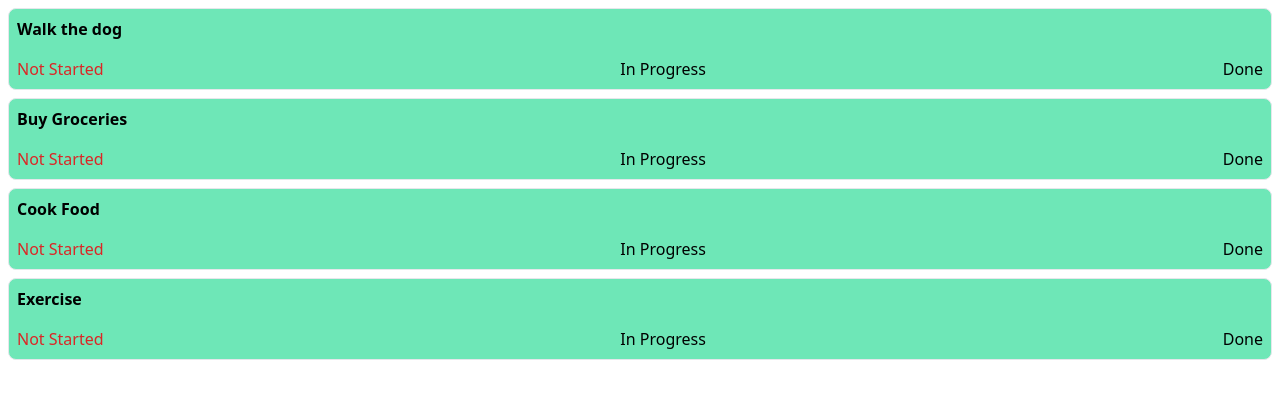
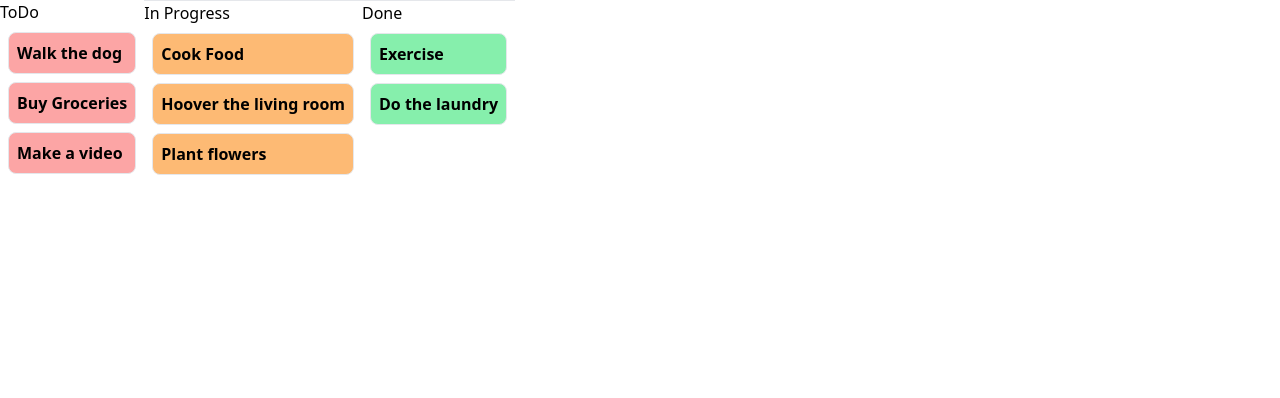
Before and after one commit to LilyBurton/to-do-app, a React (Vite) app: page / in a window 1280 px wide. Shown: the top 398 px of the page. Built offline with nearby package versions, Linux system fonts and the light colour scheme.

Commit message:
Making columns

```diff
--- a/src/App.tsx
+++ b/src/App.tsx
@@ -1,12 +1,26 @@
 import './App.css'
 import TaskCard from './components/TaskCard'
-import {tasks} from './utils/data-tasks'
+import {tasks, statuses} from './utils/data-tasks'
 
 function App() {
+  const columns = statuses.map((status) => {
+    const tasksInColumn = tasks.filter((task) => task.status === status)
+    return {
+      title: status,
+      tasks: tasksInColumn
+    }
+  })
 
   return (
   <>
-    {tasks.map((task) => <TaskCard task={task} />)}
+  <div className= "flex divide-y">
+    {columns.map((column) => (
+      <div>
+        <h1>{column.title}</h1>
+          {column.tasks.map((task) => <TaskCard task={task} />)}
+      </div>
+    ))}
+  </div>
 
   </>
   )
--- a/src/components/TaskCard.tsx
+++ b/src/components/TaskCard.tsx
@@ -3,17 +3,25 @@ import {Task} from '../utils/data-tasks'
 const TaskCard = ({task}: {
     task: Task
 }) => {
-    return <div className="border rounded-lg px-2 m-2 bg-emerald-300">
+  let backgroundColorClass = '';
+  switch(task.status) {
+      case 'ToDo':
+          backgroundColorClass = 'bg-red-300';
+          break;
+      case 'In Progress':
+          backgroundColorClass = 'bg-orange-300';
+          break;
+      case 'Done':
+          backgroundColorClass = 'bg-green-300';
+          break;
+      default:
+          backgroundColorClass = 'bg-gray-300'; // Default color
+          break;
+  }
+    return <div className={`border rounded-lg px-2 m-2 ${backgroundColorClass}`}>
     <div className="text-base font-semibold py-2">
       {task.title}
       </div>
-        <div className="flex gap-4 justify-between py-2">
-          <div className="text-red-600">{task.notStarted}</div>
-          <div>{task.inProgress}</div>
-          <div>{task.status}</div>
-        </div>
-      <div>
-    </div>
   </div>
 }
 
--- a/src/utils/data-tasks.tsx
+++ b/src/utils/data-tasks.tsx
@@ -1,33 +1,43 @@
+export type Status = 'ToDo' | 'In Progress' | 'Done'
+
 export type Task = {
   title: string,
-  notStarted: string,
-  inProgress: string,
-  status: string
+  status: Status
 }
+
+export const statuses: Status[] = ['ToDo', 'In Progress', 'Done']
 
 export const tasks: Task[] = [
   {
     title: "Walk the dog",
-    notStarted: "Not Started",
-    inProgress: "In Progress",
-    status: "Done"
+    status: 'ToDo'
   },
   {
     title: "Buy Groceries",
-    notStarted: "Not Started",
-    inProgress: "In Progress",
-    status: "Done"
+    status: 'ToDo'
   },
   {
     title: "Cook Food",
-    notStarted: "Not Started",
-    inProgress: "In Progress",
-    status: "Done"
+    status: 'In Progress'
   },
   {
     title: "Exercise",
-    notStarted: "Not Started",
-    inProgress: "In Progress",
-    status: "Done"
+    status: 'Done'
+  },
+  {
+    title: "Make a video",
+    status: 'ToDo'
+  },
+  {
+    title: "Hoover the living room",
+    status: 'In Progress'
+  },
+  {
+    title: "Do the laundry",
+    status: 'Done'
+  },
+  {
+    title: 'Plant flowers',
+    status: 'In Progress'
   }
 ]
```
